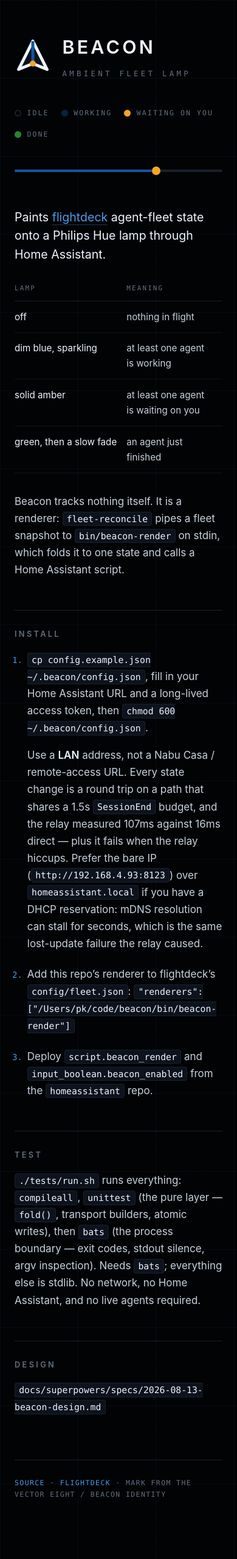
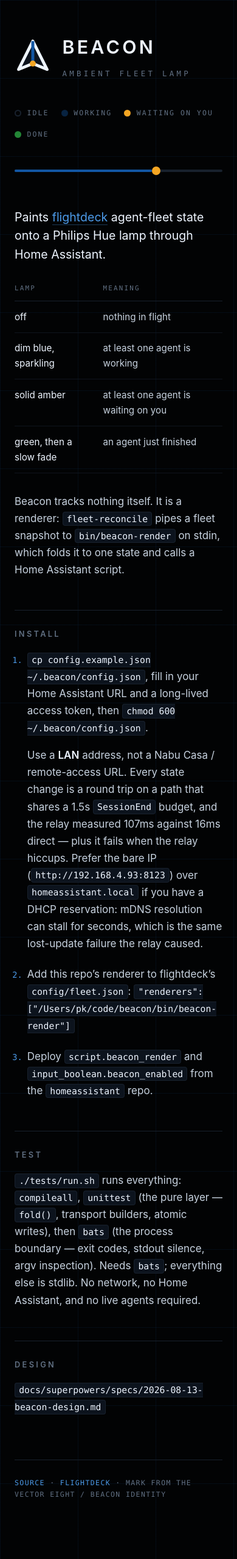
Before and after one commit to louisalexander/flightdeck-beacon, a Jekyll site: the page built from index.md, in a window 390 px wide. Shown: the whole page at 61% size. Built offline with Jekyll 4.4.1, drawn with Linux system fonts in a browser that asks for light colours.

Commit message:
site: hold the layout together at phone widths
Verified by rendering the page in a 390px iframe — headless Chrome's
--window-size crops the shot without narrowing the layout viewport, so the
first mobile screenshots were an 800px page cut off at 390 and told me nothing.

Three things could push the page wider than the screen:

- `white-space: nowrap` on the first table column, which "green, then a slow
  fade" needs about 150px to honour. It now only applies above 34rem, where
  there is room for it.
- Inline code that cannot break: the fleet.json line is a 44-character path,
  wider than a 342px content column. `overflow-wrap: anywhere` on code.
- Long prose tokens generally: `overflow-wrap: break-word` on body.

At 390px the state strip now wraps to two rows and every cell reflows.

Co-Authored-By: Claude Opus 5 (1M context) <noreply@anthropic.com>
Claude-Session: https://claude.ai/code/session_01Cz1TEzr8tMFUUvungNFioc

```diff
--- a/assets/css/beacon.css
+++ b/assets/css/beacon.css
@@ -19,6 +19,7 @@
 
 body {
   margin: 0;
+  overflow-wrap: break-word;
   background-color: var(--night);
   /* the social preview's console grid, at its 11% */
   background-image:
@@ -93,6 +94,7 @@ strong { color: var(--airframe); font-weight: 600; }
 
 code {
   font-family: var(--mono);
+  overflow-wrap: anywhere;
   font-size: .87em;
   background: var(--interior);
   color: var(--airframe);
@@ -115,7 +117,7 @@ th {
   color: var(--secondary);
 }
 td { padding: .8rem 1rem .8rem 0; border-bottom: 1px solid rgba(24, 33, 45, .6); vertical-align: top; }
-td:first-child { color: var(--airframe); white-space: nowrap; }
+td:first-child { color: var(--airframe); }
 
 ol { padding-left: 1.3rem; }
 ol > li { margin-bottom: 1.4rem; }
@@ -135,6 +137,10 @@ ol > li::marker { font-family: var(--mono); font-size: .85rem; color: var(--comm
 }
 .foot a { border-bottom: none; }
 
+@media (min-width: 34.001rem) {
+  td:first-child { white-space: nowrap; }
+}
+
 @media (max-width: 34rem) {
   .hero { padding-top: 3.25rem; }
   .hero-lockup { gap: 1.15rem; }
```
